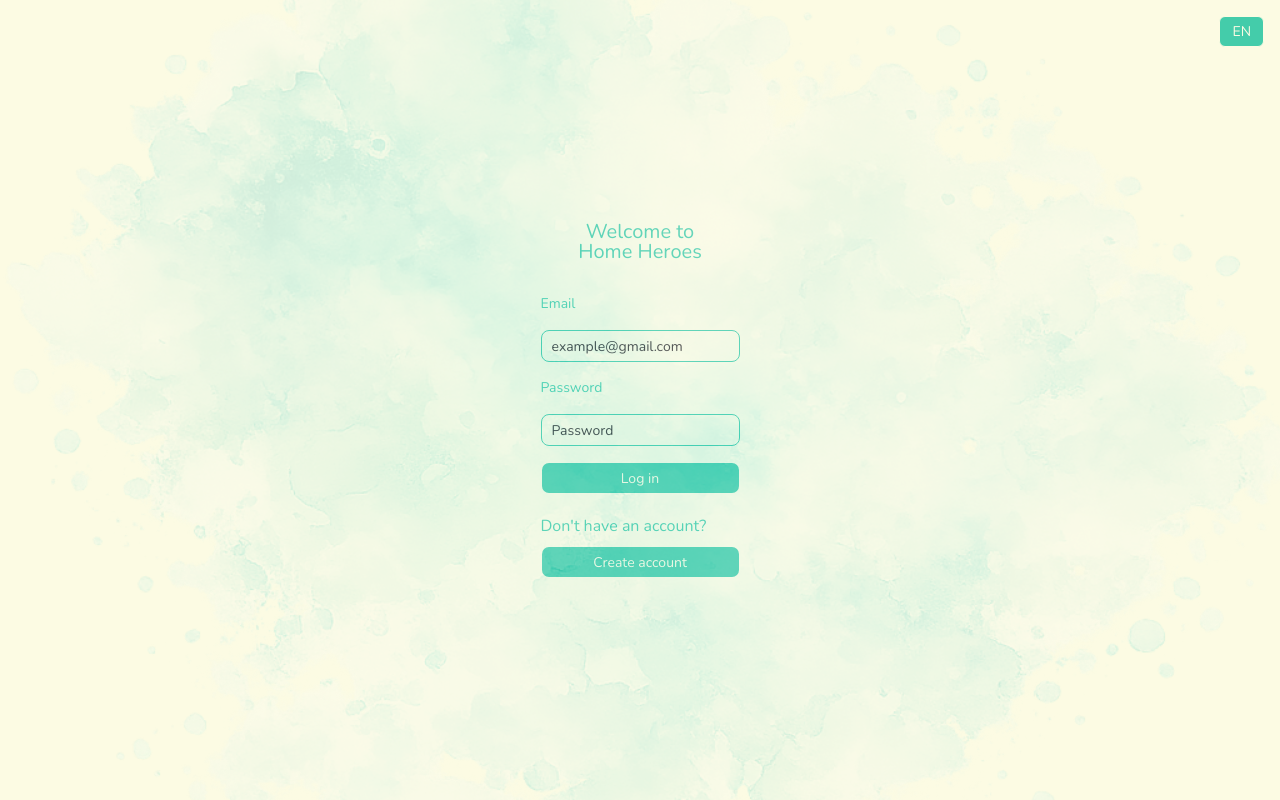
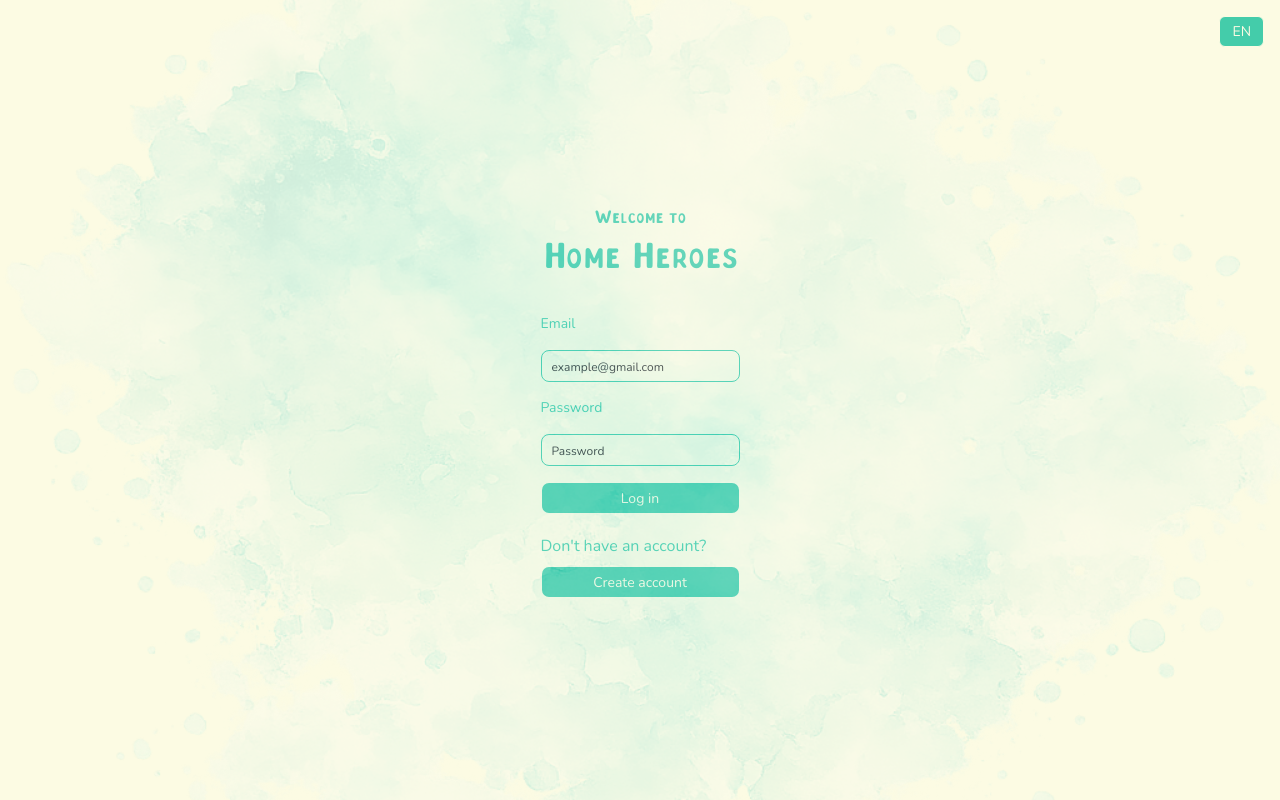
Before and after one commit to german-kot-begemot/familyApp, a React (Vite) app: page /login in a window 1280 px wide. Built offline with nearby package versions, Linux system fonts and the light colour scheme.

Commit message:
style: change styles for LogPage

```diff
--- a/src/index.css
+++ b/src/index.css
@@ -25,8 +25,8 @@
 }
 
 @font-face {
-  font-family: 'Klukva';
-  src: url('./assets/fonts/Klukva_version_01.otf') format('opentype');
+  font-family: 'Goosberry';
+  src: url('./assets/fonts/goosberry_version_02.otf') format('opentype');
   font-weight: 400;
 }
 
@@ -59,11 +59,7 @@ body,
 
 ::placeholder {
   color: #383333;
-  font-size: 14px;
-}
-
-h1 {
-  font-size: 20px;
+  font-size: 12px;
 }
 
 img,
@@ -86,7 +82,6 @@ button {
   cursor: pointer;
   background-color: #44ccaa;
   color: #fcfbe3;
-  /* margin-top: 20px; */
 }
 
 a {
@@ -101,3 +96,6 @@ ol {
 input:focus::placeholder {
   opacity: 0;
 }
+.font-goosberry {
+  font-family: 'Goosberry', sans-serif;
+}
--- a/src/pages/LoginPage/LoginPage.tsx
+++ b/src/pages/LoginPage/LoginPage.tsx
@@ -20,8 +20,12 @@ export const LoginPage = () => {
         <LanguageSwitcher />
       </div>
       <div className="log-wrapper max-w-sm overflow-hidden flex flex-col p-10">
-        <h1 className=" text-5xl text-center">{t('auth.welcome')}</h1>
-        <h1 className=" text-5xl text-center pb-8">{t('auth.appName')}</h1>
+        <h1 className=" text-center font-goosberry text-2xl">
+          {t('auth.welcome')}
+        </h1>
+        <h1 className=" text-5xl text-center pb-8 font-goosberry">
+          {t('auth.appName')}
+        </h1>
         <LoginForm />
         <h2 className="text-[#4ca] pt-5 pb-2 text-start">{t('auth.noPage')}</h2>
         <Button
```
